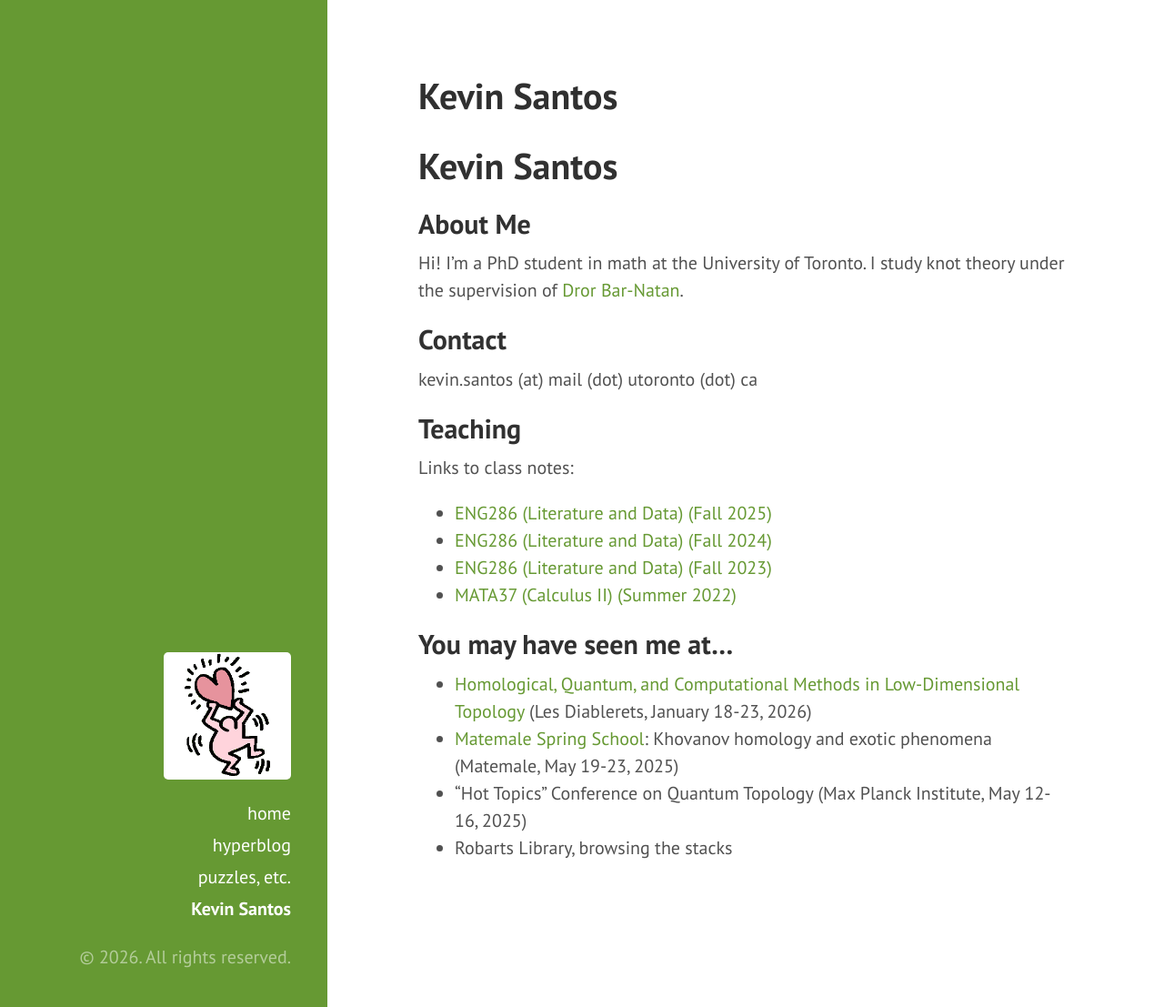
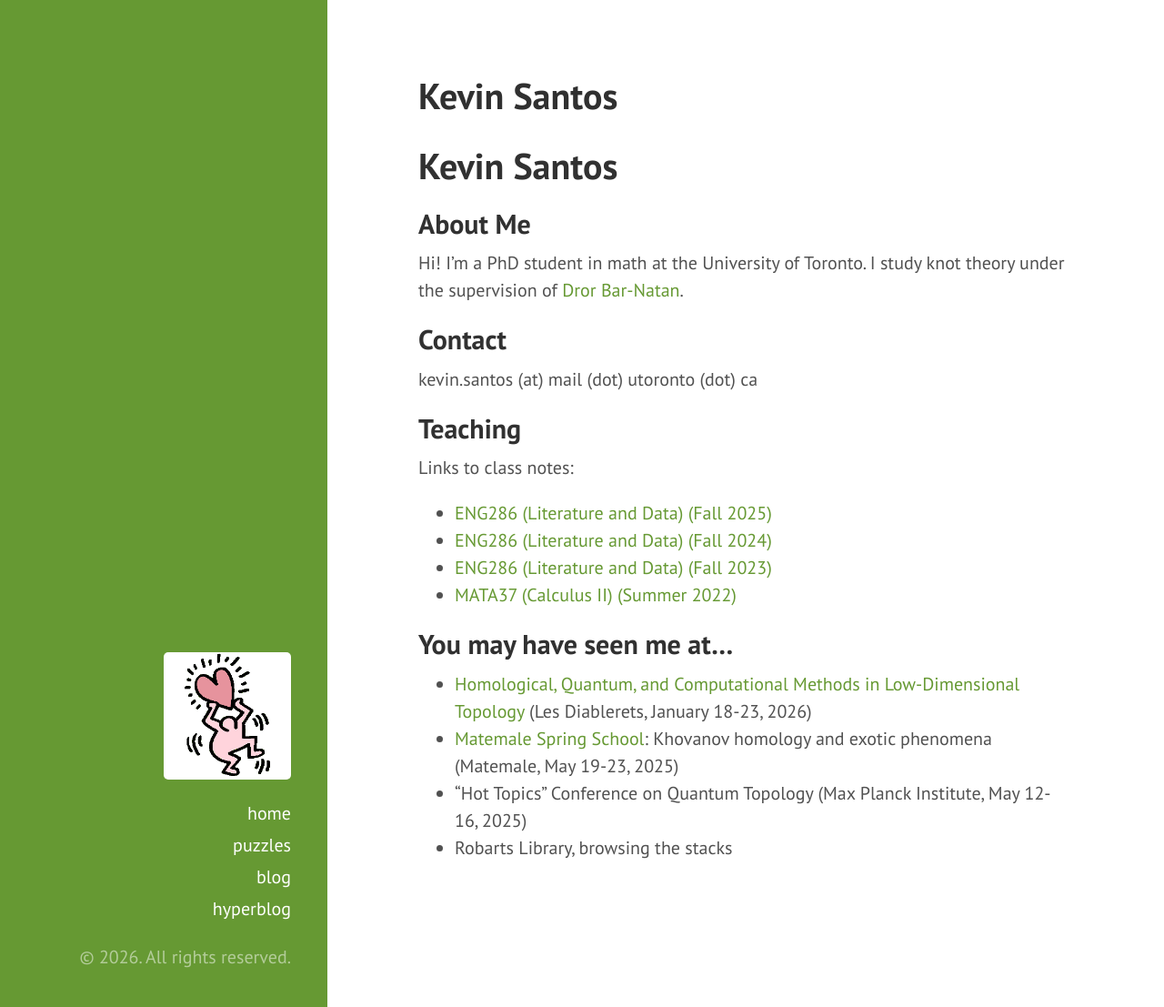
Before and after one commit to kev-santos/kev-santos.github.io, a Jekyll site: the page built from README.md, in a window 1280 px wide and 1107 px high. Shown: the whole window at 91% size. Built offline with Jekyll 4.4.1, drawn with Linux system fonts in a browser that asks for light colours; our own code applies the rules of GitHub Pages for plain Markdown files.

Commit message:
Update sidebar.html

```diff
--- a/_includes/sidebar.html
+++ b/_includes/sidebar.html
@@ -9,11 +9,14 @@
 
     <nav class="sidebar-nav">
       <a class="sidebar-nav-item{% if page.url == site.baseurl %} active{% endif %}" href="kev-santos.github.io">home</a>
+      <a class="sidebar-nav-item{% if page.url == site.baseurl %} active{% endif %}" href="kev-santos.github.io/puzzles">puzzles</a>
+      <a class="sidebar-nav-item{% if page.url == site.baseurl %} active{% endif %}" href="kev-santos.github.io/blog">blog</a>
+      <a class="sidebar-nav-item{% if page.url == site.baseurl %} active{% endif %}" href="kev-santos.github.io/hyperblog">hyperblog</a>
 
       {% comment %}
         The code below dynamically generates a sidebar nav of pages with
         `layout: page` in the front-matter. See readme for usage.
-      {% endcomment %}
+
 
       {% assign pages_list = site.pages %}
       {% for node in pages_list %}
@@ -23,6 +26,8 @@
           {% endif %}
         {% endif %}
       {% endfor %}
+
+      {% endcomment %}
     </nav>
 
     <p>&copy; {{ site.time | date: '%Y' }}. All rights reserved.</p>
```
